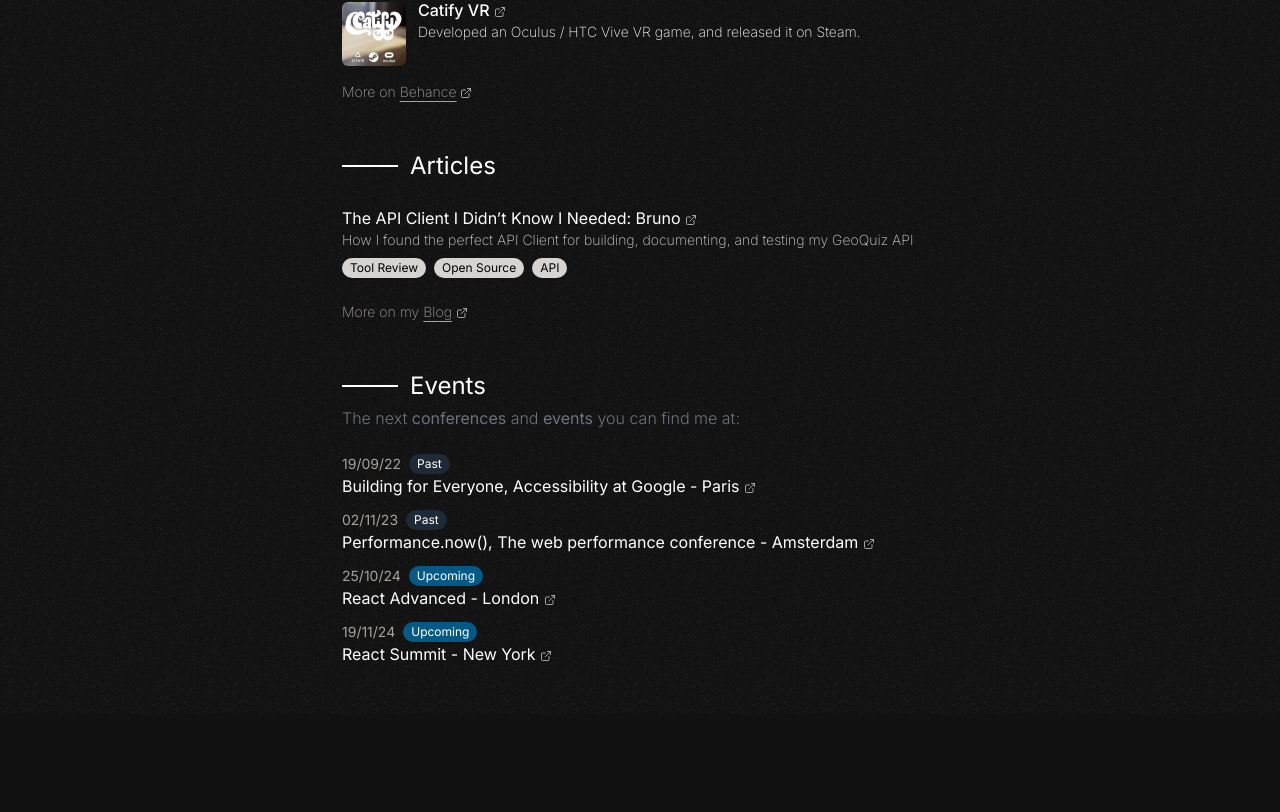
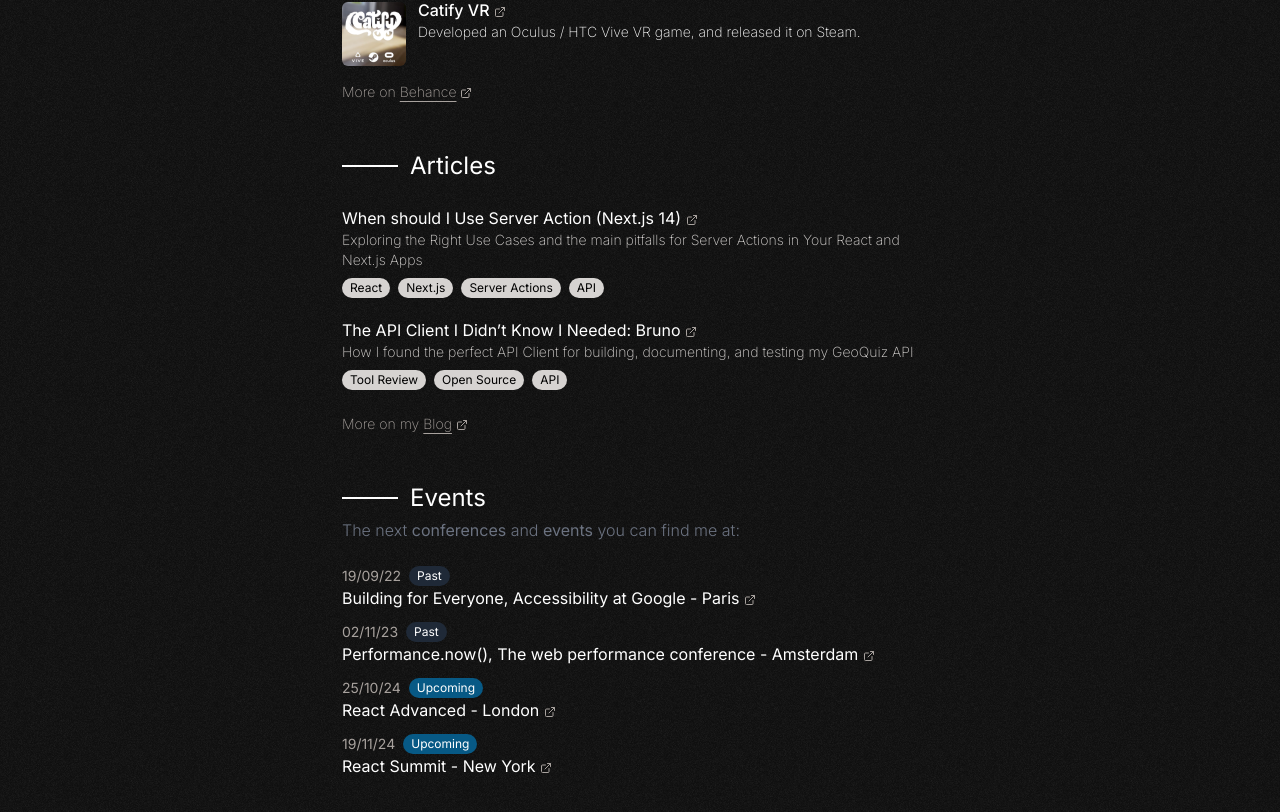
Before and after one commit to yohanlb/personal-website, a Next.js app: page / in a window 1280 px wide. Shown: the part 1245-2057 px from the top of the page. Before the commit the page ends 1959 px from the top, so only its background shows below. Built offline with nearby package versions, Linux system fonts and the light colour scheme.

Commit message:
chores: add new article link

```diff
--- a/src/datas/blogData.ts
+++ b/src/datas/blogData.ts
@@ -7,6 +7,13 @@
 
 export const blogData: BlogData[] = [
   {
+    title: 'When should I Use Server Action (Next.js 14)',
+    subtitle:
+      'Exploring the Right Use Cases and the main pitfalls for Server Actions in Your React and Next.js Apps',
+    tags: ['React', 'Next.js', 'Server Actions', 'API'],
+    link: 'https://yohanlb.hashnode.dev/when-should-i-use-server-action-nextjs-14',
+  },
+  {
     title: 'The API Client I Didn’t Know I Needed: Bruno',
     subtitle:
       'How I found the perfect API Client for building, documenting, and testing my GeoQuiz API',
```
